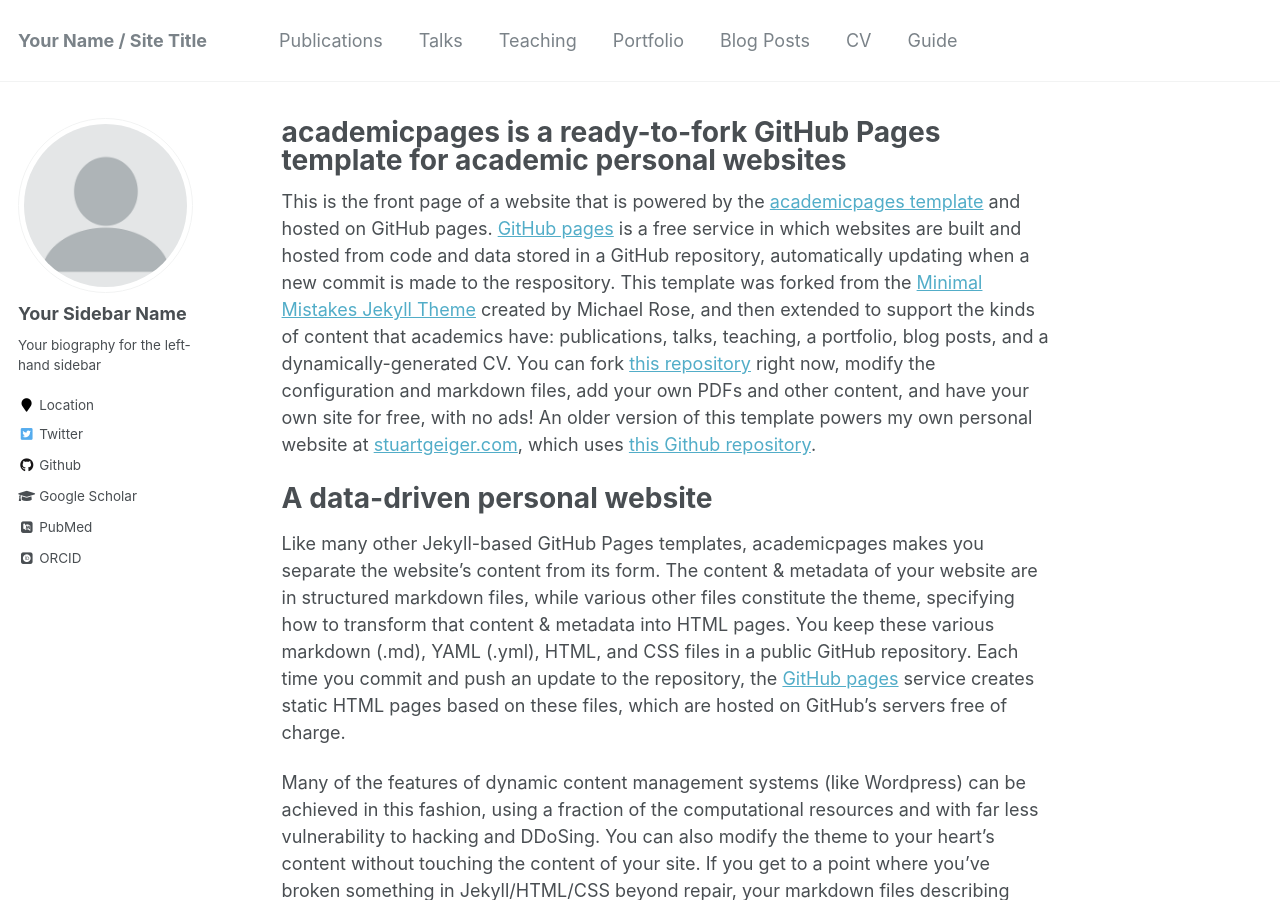
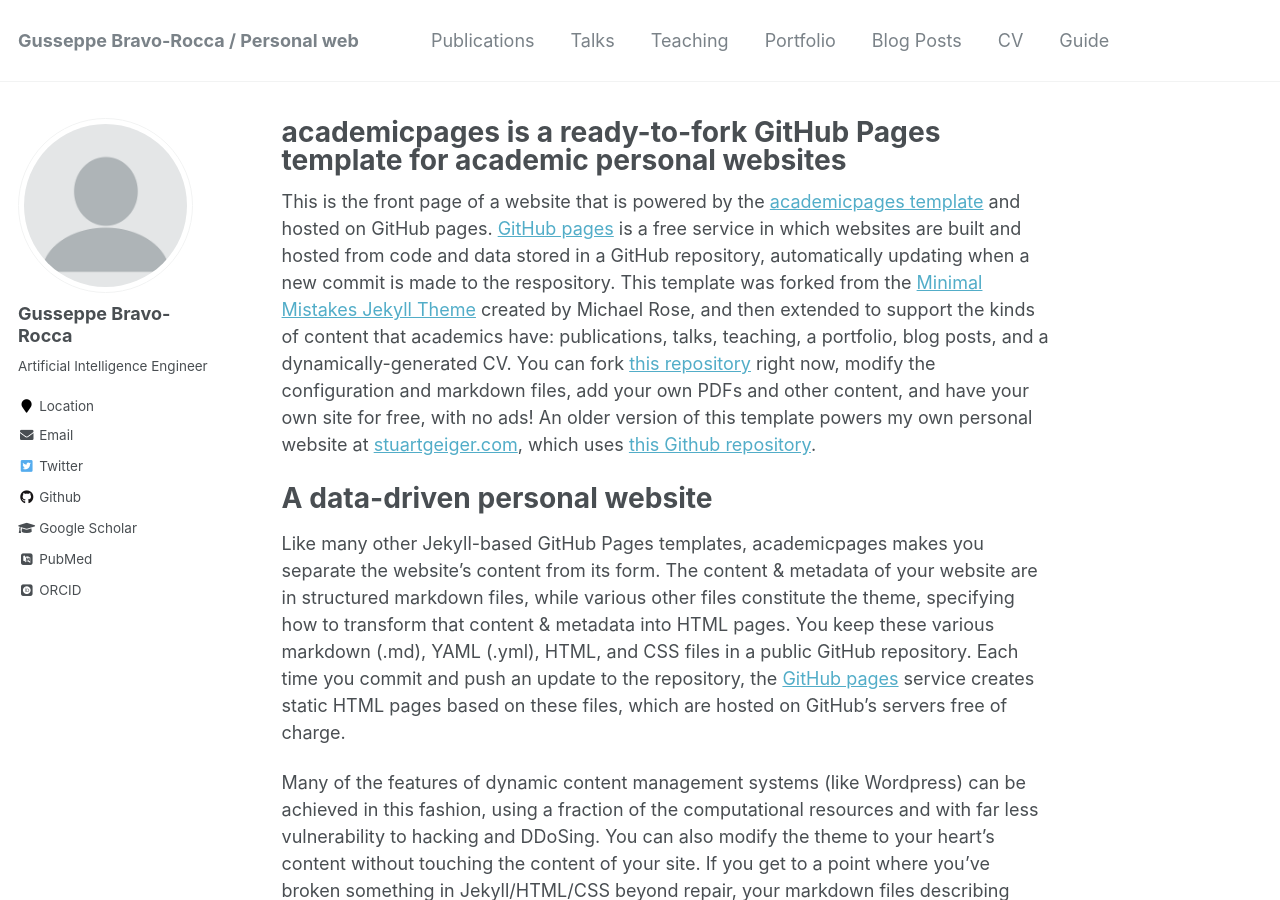
Before and after one commit to gusseppe/gusseppe.github.io, a Jekyll site: the page built from _pages/about.md, in a window 1280 px wide and 900 px high. Built offline with Jekyll 4.4.1, drawn with Linux system fonts in a browser that asks for light colours; some web fonts are replaced; some of the changed text lies outside the part shown.

Commit message:
personal-page

```diff
--- a/_config.yml
+++ b/_config.yml
@@ -7,13 +7,13 @@
 
 # Site Settings
 locale                   : "en-US"
-title                    : "Your Name / Site Title"
+title                    : "Gusseppe Bravo-Rocca / Personal web"
 title_separator          : "-"
-name                     : &name "Your Name"
+name                     : &name "Gusseppe Bravo-Rocca"
 description              : &description "personal description"
-url                      : https://academicpages.github.io # the base hostname & protocol for your site e.g. "https://mmistakes.github.io"
+url                      : https://gusseppe.github.io # the base hostname & protocol for your site e.g. "https://mmistakes.github.io"
 baseurl                  : "" # the subpath of your site, e.g. "/blog"
-repository               : "academicpages/academicpages.github.io"
+repository               : "gusseppe/gusseppe.github.io"
 teaser                   :  # filename of teaser fallback teaser image placed in /images/, .e.g. "500x300.png"
 breadcrumbs              : false # true, false (default)
 words_per_minute         : 160
@@ -80,14 +80,14 @@
 
 # Site Author
 author:
-  name             : "Your Sidebar Name"
+  name             : "Gusseppe Bravo-Rocca"
   avatar           : "profile.png"
-  bio              : "Your biography for the left-hand sidebar"
+  bio              : "Artificial Intelligence Engineer"
   location         : "Location"
   employer         :
   pubmed           : "https://www.ncbi.nlm.nih.gov/pubmed/?term=john+snow"
   googlescholar    : "http://yourfullgooglescholarurl.com"
-  email            :
+  email            : "gusseppebravo@gmail.com"
   researchgate     :  # example: "https://www.researchgate.net/profile/yourprofile"
   uri              :
   bitbucket        :
```
